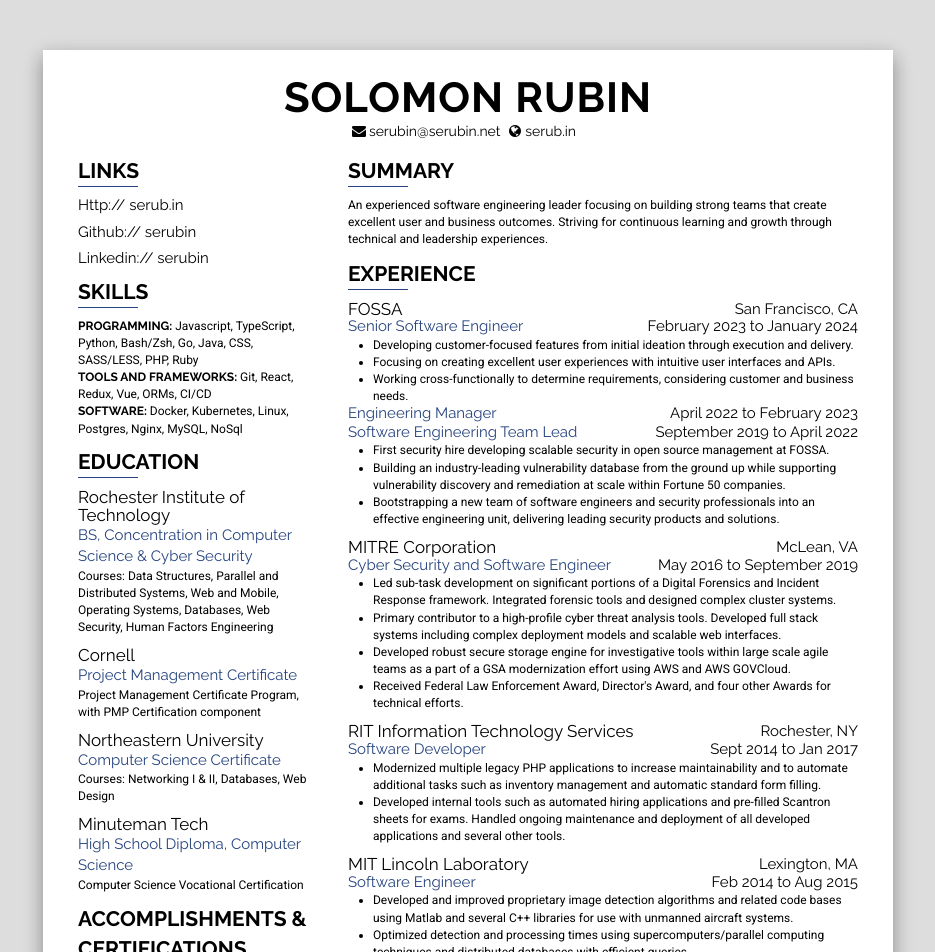
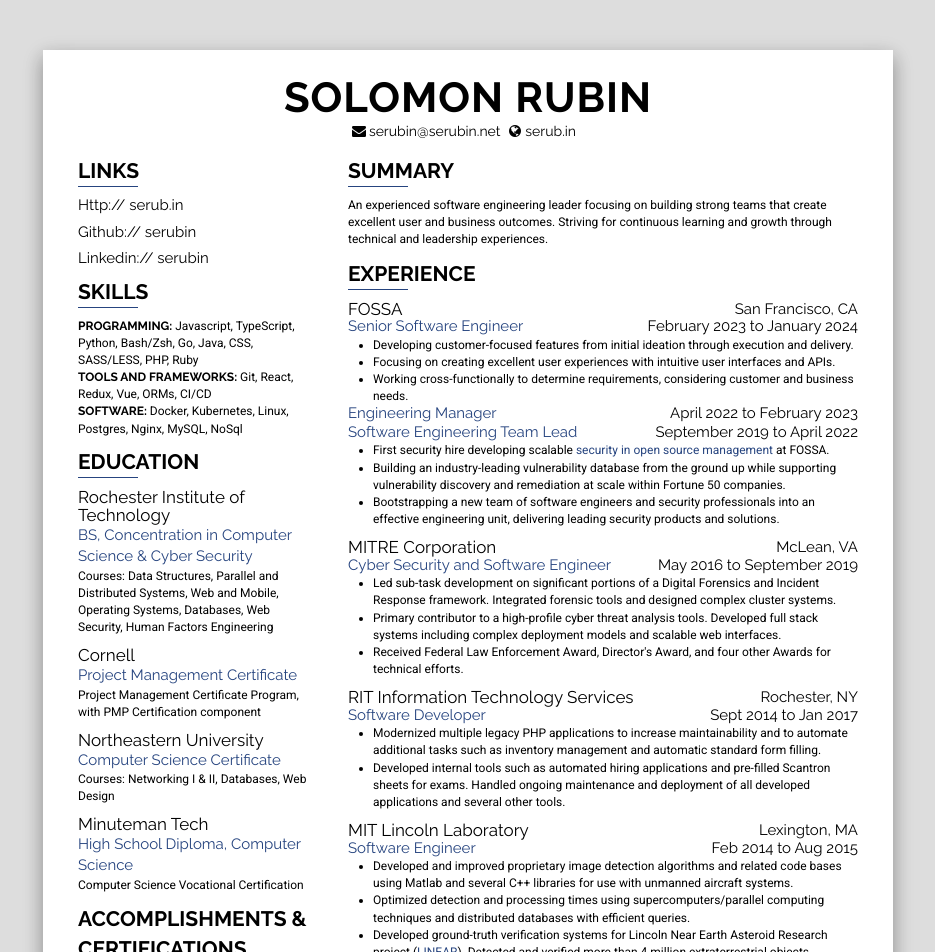
Before and after one commit to Serubin/Resume, a Next.js app: page / in a window 1280 px wide. Shown: the top 952 px of the page, without its empty margins (172-1107 px from the left). Built offline with nearby package versions, Linux system fonts and the light colour scheme.

Commit message:
update job descs, add some links

```diff
--- a/components/ResumeExperience.tsx
+++ b/components/ResumeExperience.tsx
@@ -56,7 +56,7 @@
                   </table>
                   <div className="font-secondary content-paragraph description ng-pristine ng-untouched ng-valid ng-isolate-scope" style={{ fontSize: '12px' }}>
                     <ul>
-                      {position.desc?.map((line: string, idx: number) => <li key={idx}> {line} </li>)}
+                      {position.desc?.map((line: string, idx: number) => <li key={idx} dangerouslySetInnerHTML={{ __html: line }} />)}
                     </ul>
                   </div>
                 </Fragment>
--- a/data/resume.yml
+++ b/data/resume.yml
@@ -68,7 +68,7 @@
             start: "September 2019"
             end: "April 2022"
             desc:
-              - "First security hire developing scalable security in open source management at FOSSA."
+              - "First security hire developing scalable <a href=\"https://s-r.io/fossa-sec\">security in open source management</a> at FOSSA."
               - "Building an industry-leading vulnerability database from the ground up while supporting vulnerability discovery and remediation at scale within Fortune 50 companies."
               - "Bootstrapping a new team of software engineers and security professionals into an effective engineering unit, delivering leading security products and solutions."
       - company: "MITRE Corporation"
@@ -81,7 +81,6 @@
           desc:
             - "Led sub-task development on significant portions of a Digital Forensics and Incident Response framework. Integrated forensic tools and designed complex cluster systems."
             - "Primary contributor to a high-profile cyber threat analysis tools. Developed full stack systems including complex deployment models and scalable web interfaces."
-            - "Developed robust secure storage engine for investigative tools within large scale agile teams as a part of a GSA modernization effort using AWS and AWS GOVCloud."
             - "Received Federal Law Enforcement Award, Director's Award, and four other Awards for technical efforts."
 
       - company: "RIT Information Technology Services"
@@ -105,7 +104,7 @@
             desc:
               - "Developed and improved proprietary image detection algorithms and related code bases using Matlab and several C++ libraries for use with unmanned aircraft systems."
               - "Optimized detection and processing times using supercomputers/parallel computing techniques and distributed databases with efficient queries."
-              - "Developed ground-truth verification systems for Lincoln Near Earth Asteroid Research project (LINEAR). Detected and verified more than 4 million extraterrestrial objects."
+              - "Developed ground-truth verification systems for Lincoln Near Earth Asteroid Research project (<a href=\"https://s-r.io/linear\">LINEAR</a>). Detected and verified more than 4 million extraterrestrial objects."
 
   projects:
       - title: "PulseClient"
```
